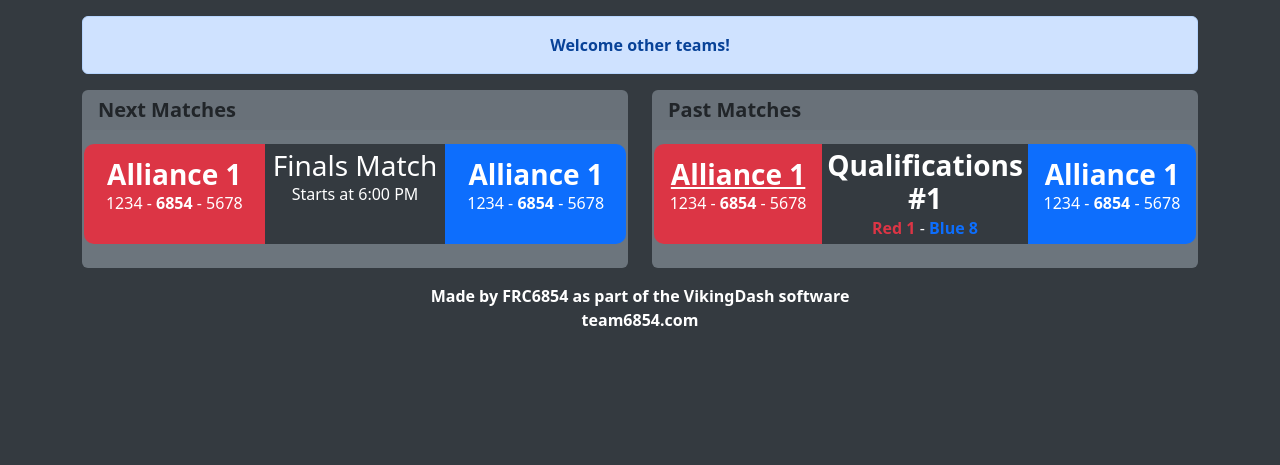
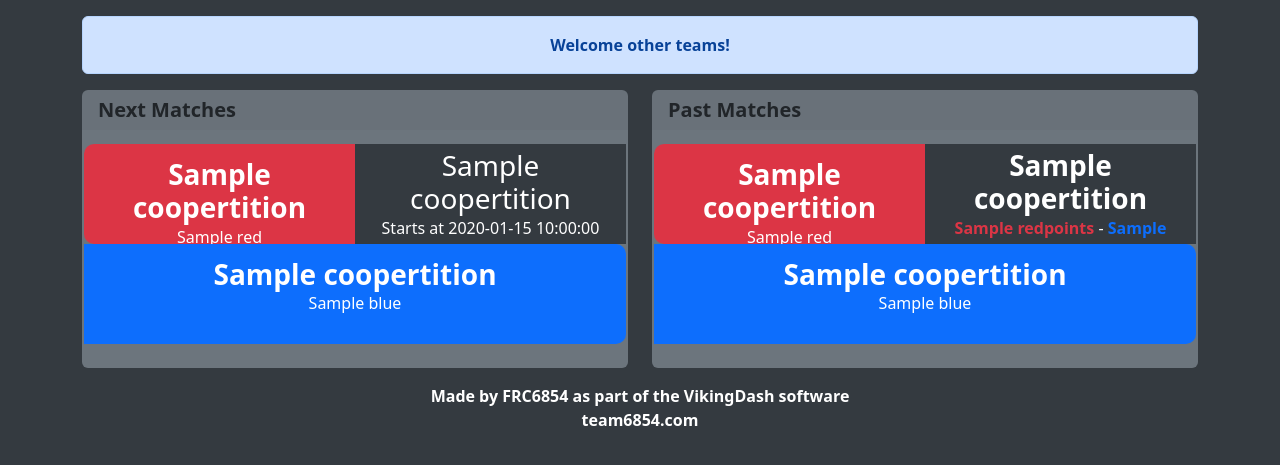
Before and after one commit to FRC6854/VikingPit, a Flask app: page / in a window 1280 px wide. Shown: the part 79-544 px from the top of the page. Run offline with Flask 2, Linux system fonts and the light colour scheme; a database or web service that is not in the repository returns one stand-in record (values such as "Sample title"); some libraries are stand-ins or nearby versions.

Commit message:
Almost complete

```diff
--- a/templates/backend.html
+++ b/templates/backend.html
@@ -84,7 +84,7 @@
                         <h5 class="mb-0">Change Status</h5>
                     </div>
                     <div class="card-body">
-                        <input class="form-control" type="text" name="status" value="{{status}}" id="status_text"><input class="btn btn-primary" type="submit" style="margin-top: 5px;" value="Update Panel" id="set_status">
+                        <input class="form-control" type="text" name="status" value="{{status}}" id="status_text"><input class="btn btn-primary" style="margin-top: 5px;" value="Update Panel" id="set_status">
                     </div>
                 </div>
             </div>
--- a/templates/index.html
+++ b/templates/index.html
@@ -20,7 +20,7 @@
         </div>
     </nav>
     <div class="container py-3">
-        <div class="alert alert-primary text-center" role="alert"><span class="text-center"><strong>Welcome other teams!</strong></span></div>
+        <div class="alert alert-primary text-center" role="alert"><span class="text-center"><strong>{{status}}</strong></span></div>
         <div class="row">
             <div class="col-md-6">
                 <div class="card" style="border-width: 0px;background: var(--bs-gray);">
--- a/templates/index/before.html
+++ b/templates/index/before.html
@@ -1,20 +1,22 @@
+{% for i in past %}
 <div class="row" style="border-radius: 5px;margin-bottom: 10px;">
     <div class="col" style="padding: 0px;">
         <div style="height: 100px;background: var(--bs-red);border-top-left-radius: 10px;border-bottom-left-radius: 10px;padding: 14px;color: var(--bs-card-bg);">
-            <h3 class="text-center" style="color: var(--bs-list-group-bg);margin: 0px;"><strong><span style="text-decoration: underline;">Alliance 1</span></strong></h3>
-            <p class="text-center" style="color: var(--bs-list-group-bg);">1234 - <strong>6854 </strong>- 5678</p>
+            <h3 class="text-center" style="color: var(--bs-list-group-bg);margin: 0px;"><strong><span>{{i["redname"]}}</span></strong></h3>
+            <p class="text-center" style="color: var(--bs-list-group-bg);">{{alliance_list(i['red']) | safe}}</p>
         </div>
     </div>
     <div class="col" style="padding: 0px;">
         <div style="height: 100px;background: var(--bs-gray-dark);padding: 5px;color: var(--bs-card-bg);">
-            <h3 class="text-center" style="color: var(--bs-list-group-bg);margin: 0px;"><strong>Qualifications #1</strong></h3>
-            <p class="text-center"><strong><span style="color: rgb(220, 53, 69);">Red 1</span></strong> - <strong><span style="color: rgb(13, 110, 253);">Blue 8</span></strong></p>
+            <h3 class="text-center" style="color: var(--bs-list-group-bg);margin: 0px;"><strong>{{i["name"]}}</strong></h3>
+            <p class="text-center"><strong><span style="color: rgb(220, 53, 69);">{{i["redpoints"]}}</span></strong> - <strong><span style="color: rgb(13, 110, 253);">{{i["bluepoints"]}}</span></strong></p>
         </div>
     </div>
     <div class="col" style="padding: 0px;">
         <div style="height: 100px;background: var(--bs-blue);border-top-right-radius: 10px;border-bottom-right-radius: 10px;padding: 14px;color: var(--bs-card-bg);">
-            <h3 class="text-center" style="color: var(--bs-list-group-bg);margin: 0px;"><strong>Alliance 1</strong></h3>
-            <p class="text-center" style="color: var(--bs-list-group-bg);">1234 - <strong>6854 </strong>- 5678</p>
+            <h3 class="text-center" style="color: var(--bs-list-group-bg);margin: 0px;"><strong>{{i["bluename"]}}</strong></h3>
+            <p class="text-center" style="color: var(--bs-list-group-bg);">{{alliance_list(i['blue']) | safe}}</p>
         </div>
     </div>
 </div>
+{% endfor %}
--- a/templates/index/next.html
+++ b/templates/index/next.html
@@ -1,20 +1,22 @@
+{% for i in current %}
 <div class="row" style="border-radius: 5px;margin-bottom: 10px;">
     <div class="col" style="padding: 0px;">
         <div style="height: 100px;background: var(--bs-red);border-top-left-radius: 10px;border-bottom-left-radius: 10px;padding: 14px;color: var(--bs-card-bg);">
-            <h3 class="text-center" style="color: var(--bs-list-group-bg);margin: 0px;"><strong>Alliance 1</strong></h3>
-            <p class="text-center" style="color: var(--bs-list-group-bg);">1234 - <strong>6854 </strong>- 5678</p>
+            <h3 class="text-center" style="color: var(--bs-list-group-bg);margin: 0px;"><strong>{{i["redname"]}}</strong></h3>
+            <p class="text-center" style="color: var(--bs-list-group-bg);">{{alliance_list(i['red']) | safe}}</p>
         </div>
     </div>
     <div class="col" style="padding: 0px;">
         <div style="height: 100px;background: var(--bs-gray-dark);padding: 5px;color: var(--bs-card-bg);">
-            <h3 class="text-center" style="color: var(--bs-list-group-bg);margin: 0px;">Finals Match</h3>
-            <p class="text-center">Starts at 6:00 PM</p>
+            <h3 class="text-center" style="color: var(--bs-list-group-bg);margin: 0px;">{{i["name"]}}</h3>
+            <p class="text-center">Starts at {{i["time"]}}</p>
         </div>
     </div>
     <div class="col" style="padding: 0px;">
         <div style="height: 100px;background: var(--bs-blue);border-top-right-radius: 10px;border-bottom-right-radius: 10px;padding: 14px;color: var(--bs-card-bg);">
-            <h3 class="text-center" style="color: var(--bs-list-group-bg);margin: 0px;"><strong>Alliance 1</strong></h3>
-            <p class="text-center" style="color: var(--bs-list-group-bg);">1234 - <strong>6854 </strong>- 5678</p>
+            <h3 class="text-center" style="color: var(--bs-list-group-bg);margin: 0px;"><strong>{{i["bluename"]}}</strong></h3>
+            <p class="text-center" style="color: var(--bs-list-group-bg);">{{alliance_list(i['blue']) | safe}}</p>
         </div>
     </div>
 </div>
+{% endfor %}
--- a/vikingdash/routes.py
+++ b/vikingdash/routes.py
@@ -1,24 +1,32 @@
 from vikingdash import app, coopertitions
 from vikingdash.models import Status, Reloader, Coopertition
 from vikingdash.methods import american_time
-from flask import render_template, request
+from flask import render_template, request, redirect, url_for
 
 status = Status("Welcome other teams!")
 reloader  = Reloader()
 
 @app.route("/")
 def index():
-    return render_template("index.html")
+    return render_template(
+        "index.html",
+        status=status,
+        current=coopertitions.find({"completed": False}),
+        past=coopertitions.find({"completed": True})
+    )
 
 @app.route("/dashboard", methods=["GET", "POST"])
 def dashboard():
     alert = None
     if request.method == "POST":
-       form = request.form
-       mycoop = Coopertition(form["red"].split(","), form["blue"].split(","), form["name"], american_time(form["time"]), form["redname"], form["bluename"])
-       coopertitions.insert_one(mycoop.export())
-       alert = f"Successfully added coopertition {form['name']}!"
-       reset_kiosk()
+        form = request.form
+        mycoop = Coopertition(form["red"].split(","), form["blue"].split(","), form["name"], american_time(form["time"]), form["redname"], form["bluename"])
+        if coopertitions.find_one({"name": form["name"]}):
+            alert = "Name already taken!"
+        else:
+            coopertitions.insert_one(mycoop.export())
+            alert = f"Successfully added coopertition {form['name']}!"
+            reset_kiosk()
 
     coops = list(coopertitions.find({"completed": False}))
     return render_template(
@@ -27,6 +35,10 @@ def dashboard():
         alert=alert,
         coopertitions=coops
     )
+
+@app.route("/redirect")
+def redirect_dash():
+    return redirect(url_for("dashboard"))
 
 @app.route("/archive", methods=["POST"])
 def archive():
@@ -44,6 +56,7 @@ def setstatus():
 def delete():
     query = coopertitions.delete_one({"name": request.json["match"]})
     reset_kiosk()
+    print(query.deleted_count)
     return "OK"
 
 @app.route("/reload", methods=["GET"])
```
Also changed, not shown: static/js/backend.js (+5 -6 lines).
